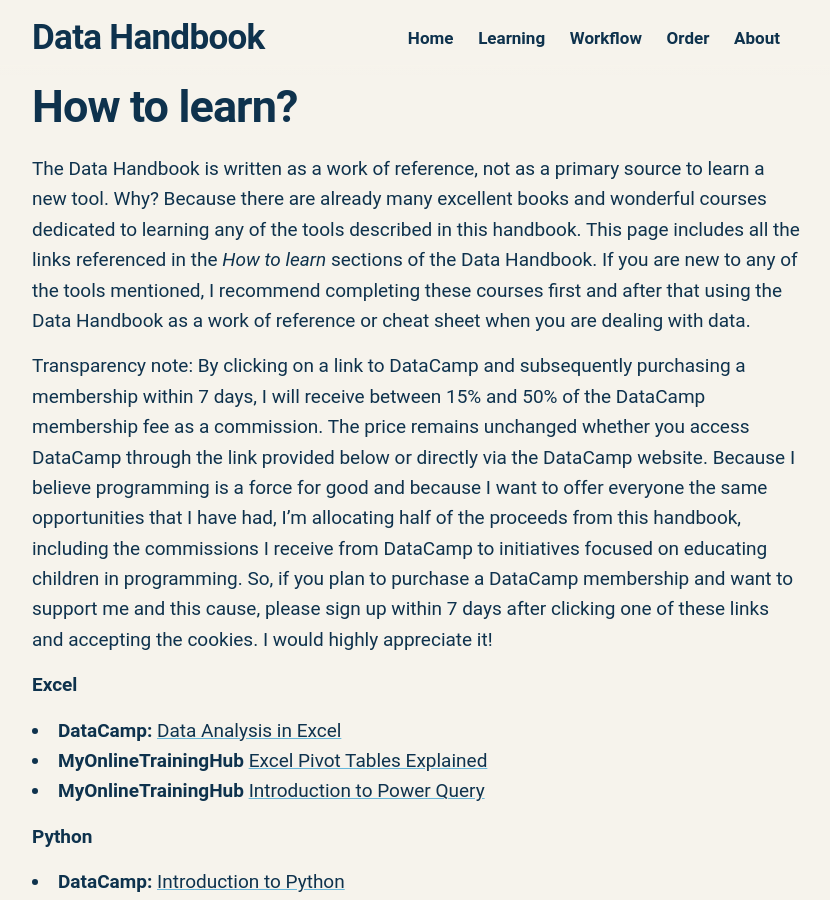
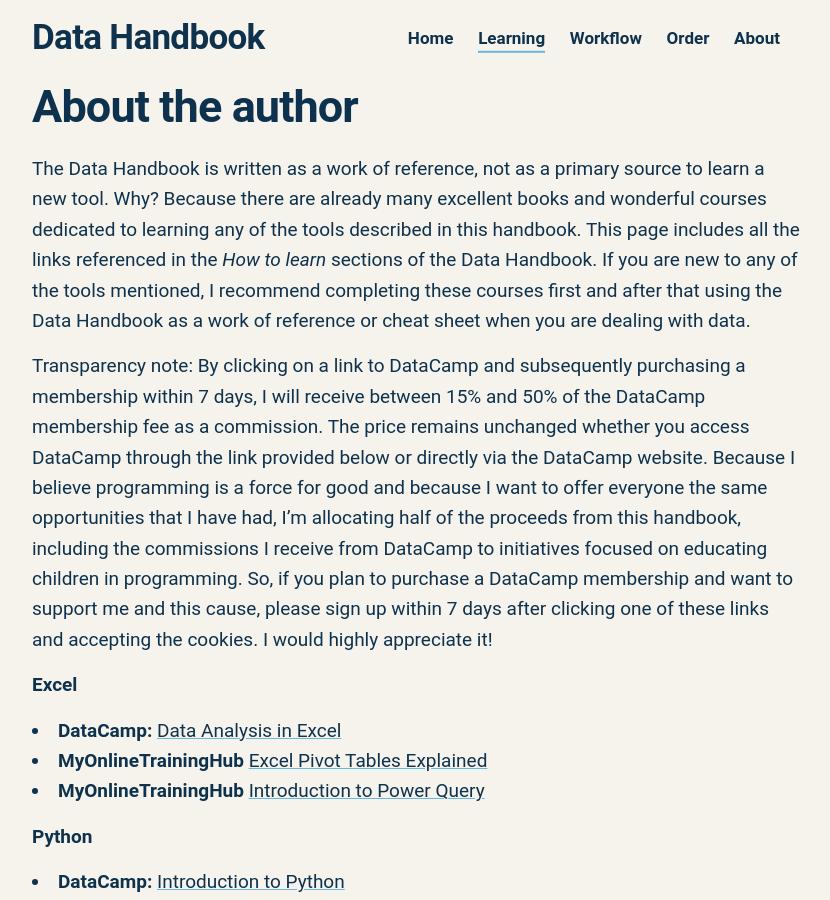
Before and after one commit to AlwinLijdsman/alwinlijdsman.github.io, a Jekyll site: the page built from _pages/learning.md, in a window 1280 px wide and 900 px high. Shown: the whole window, without its empty margins (224-1054 px from the left). Built offline with Jekyll 4.4.1, drawn with Linux system fonts in a browser that asks for light colours; nearby versions of some CDN libraries; comment, search, counter and statistics services are not loaded.

Commit message:
updates links

```diff
--- a/_data/settings.yml
+++ b/_data/settings.yml
@@ -13,11 +13,11 @@
     # - title: 'Extras'  # is extras folder
     #   url: '/blog/'
     - title: 'Learning'
-      url: '/learning/'
+      url: '/learning'
     - title: 'Workflow'
-      url: '/workflow/'
+      url: '/workflow'
     - title: 'Order'
-      url: '/order/'
+      url: '/order'
     - title: 'About'
       url: '/about'
 
--- a/_pages/learning.md
+++ b/_pages/learning.md
@@ -1,8 +1,9 @@
 ---
-layout: page
-title: How to learn?
+title: About the author
+subtitle: ''
 description: A collection of learning materials and resources to help you understand data better.
 ---
+
 The Data Handbook is written as a work of reference, not as a primary source to learn a new tool. Why? Because there are already many excellent books and wonderful courses dedicated to learning any of the tools described in this handbook. This page includes all the links referenced in the *How to learn* sections of the Data Handbook.
 If you are new to any of the tools mentioned, I recommend completing these courses first and after that using the Data Handbook as a work of reference or cheat sheet when you are dealing with data.
 
```
